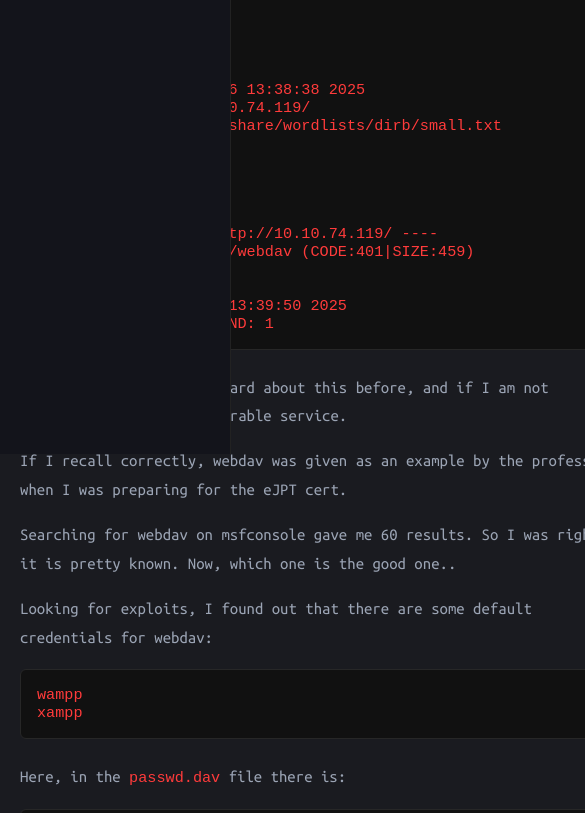
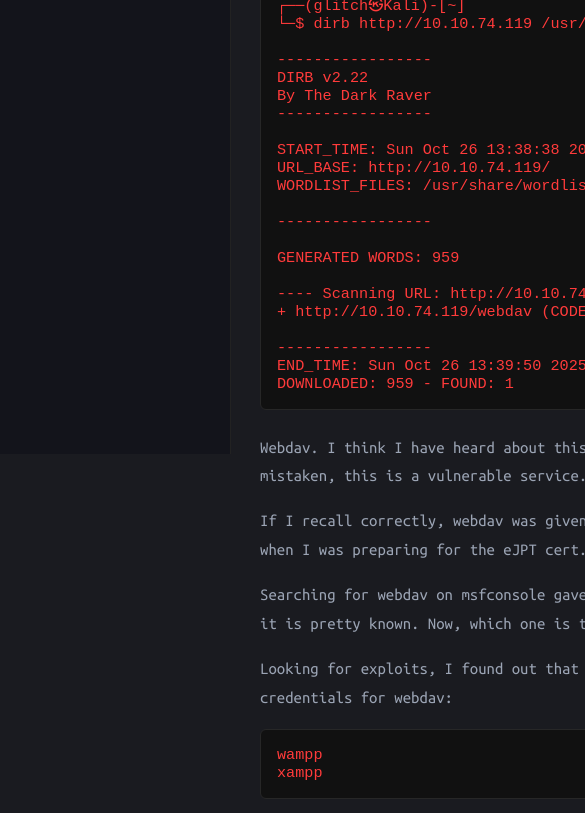
Before and after one commit to IustinBarbir/site, a plain HTML site: page writeups/DAV.html in a window 390 px wide. Shown: the part 430-1243 px from the top of the page, 585 px wide, since content can reach past the window. Drawn offline with Linux system fonts and the light colour scheme.

Commit message:
reverting writeup.css changes

```diff
--- a/writeups/writeups.css
+++ b/writeups/writeups.css
@@ -63,18 +63,3 @@ code {
 #writeup-container pre {
     overflow-x: auto;
 }
-
-body {
-    padding-left: 230px; /* lățimea sidebar-ului tău */
-}
-
-/* Pe mobil sidebar-ul devine slide-over → scoatem paddingul */
-@media (max-width: 768px) {
-    body {
-        padding-left: 0;
-    }
-
-    #writeup-container {
-        padding: 20px;
-    }
-}
```
